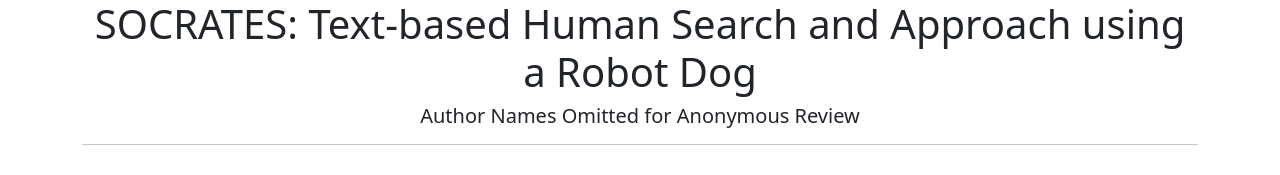
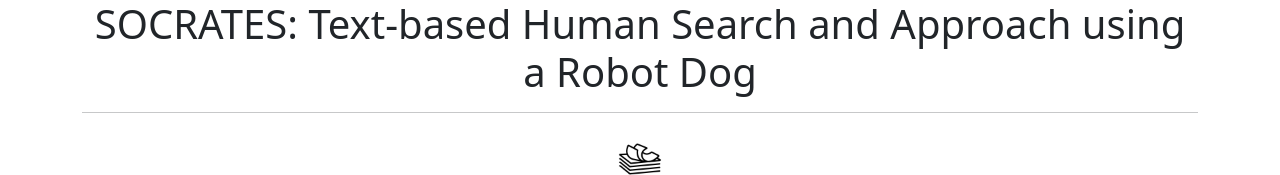
Before and after one commit to SocratesRobotDog/SocratesRobotDog.github.io, a plain HTML site: page index.html in a window 1280 px wide. Shown: the top 175 px of the page. Drawn offline with Linux system fonts and the light colour scheme.

Commit message:
basic update

```diff
--- a/index.html
+++ b/index.html
@@ -21,9 +21,9 @@ body[unresolved] {opacity: 0; display: block; overflow: hidden; position: relati
                 <div class="row">
                     <div class="col-12">
                         <h1>SOCRATES: Text-based Human Search and Approach using a Robot Dog</h1>
-						<h5>
+						<!-- <h5>
 							Author Names Omitted for Anonymous Review
-						</h5>
+						</h5> -->
                         <hr>
                         <ul class="nav justify-content-center">
                             <li>
```
